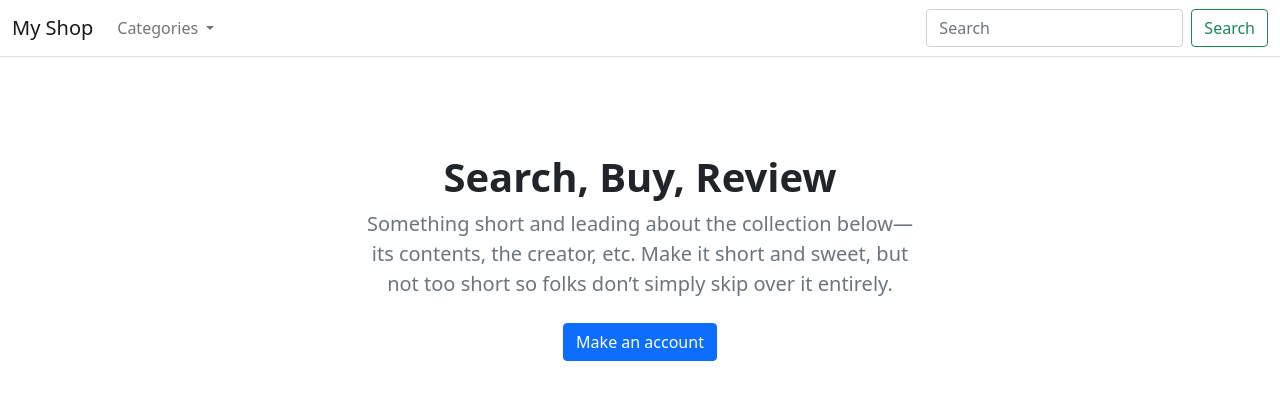
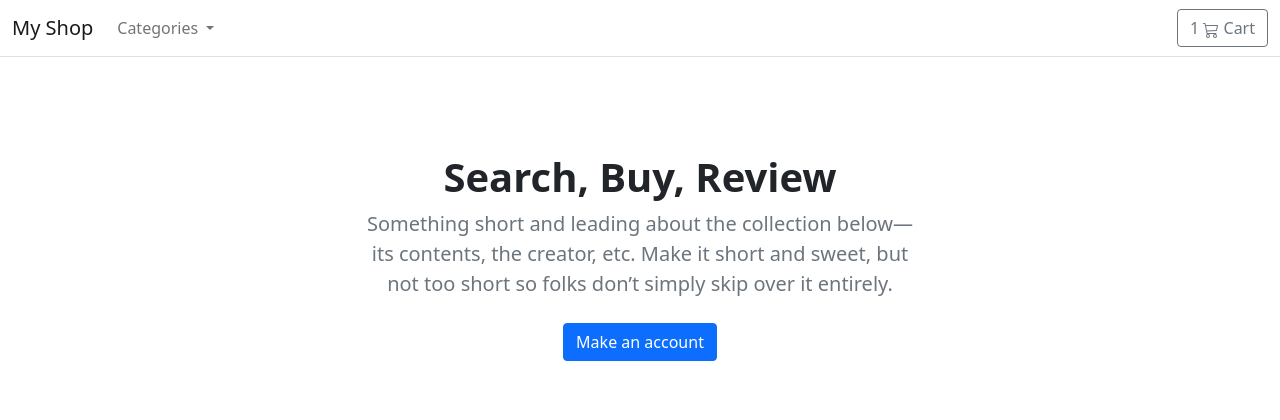
Before and after one commit to amoukhtari/djecommerce, a Django app: page / in a window 1280 px wide. Shown: the top 420 px of the page. Run offline with Django 3.2, Linux system fonts and the light colour scheme; data that the repository does not hold is empty; parts of the project's set-up code (start-up, migrations or seed data) failed here and were passed over.

Commit message:
Build cart view and initial template

```diff
--- a/cart/views.py
+++ b/cart/views.py
@@ -1,3 +1,5 @@
 from django.shortcuts import render
 
-# Create your views here.
+
+def cart_summary(request):
+    return render(request, 'cart/summary.html')
--- /dev/null
+++ b/templates/cart/summary.html
@@ -0,0 +1,5 @@
+{% extends '../catalogue/base.html' %}
+{% load static %}
+{% block title %}Basket Summary{% endblock title %}
+
+{% block content %}Basket Page{% endblock content %}
--- a/templates/catalogue/base.html
+++ b/templates/catalogue/base.html
@@ -41,10 +41,15 @@
               </ul>
             </li>
           </ul>
-          <form class="d-flex">
-            <input class="form-control me-2" type="search" placeholder="Search" aria-label="Search">
-            <button class="btn btn-outline-success" type="submit">Search</button>
-          </form>
+          <a type="button" role="button" href="{% url "cart:cart_summary" %}" class="btn btn-outline-secondary">
+            <div class="d-inline-flex"> 1</div>
+            <svg xmlns="http://www.w3.org/2000/svg" width="16" height="16" fill="currentColor" class="bi bi-cart3"
+              viewBox="0 0 16 16">
+              <path
+                d="M0 1.5A.5.5 0 0 1 .5 1H2a.5.5 0 0 1 .485.379L2.89 3H14.5a.5.5 0 0 1 .49.598l-1 5a.5.5 0 0 1-.465.401l-9.397.472L4.415 11H13a.5.5 0 0 1 0 1H4a.5.5 0 0 1-.491-.408L2.01 3.607 1.61 2H.5a.5.5 0 0 1-.5-.5zM3.102 4l.84 4.479 9.144-.459L13.89 4H3.102zM5 12a2 2 0 1 0 0 4 2 2 0 0 0 0-4zm7 0a2 2 0 1 0 0 4 2 2 0 0 0 0-4zm-7 1a1 1 0 1 1 0 2 1 1 0 0 1 0-2zm7 0a1 1 0 1 1 0 2 1 1 0 0 1 0-2z" />
+            </svg>
+            Cart
+          </a>
         </div>
       </div>
     </nav>
```
